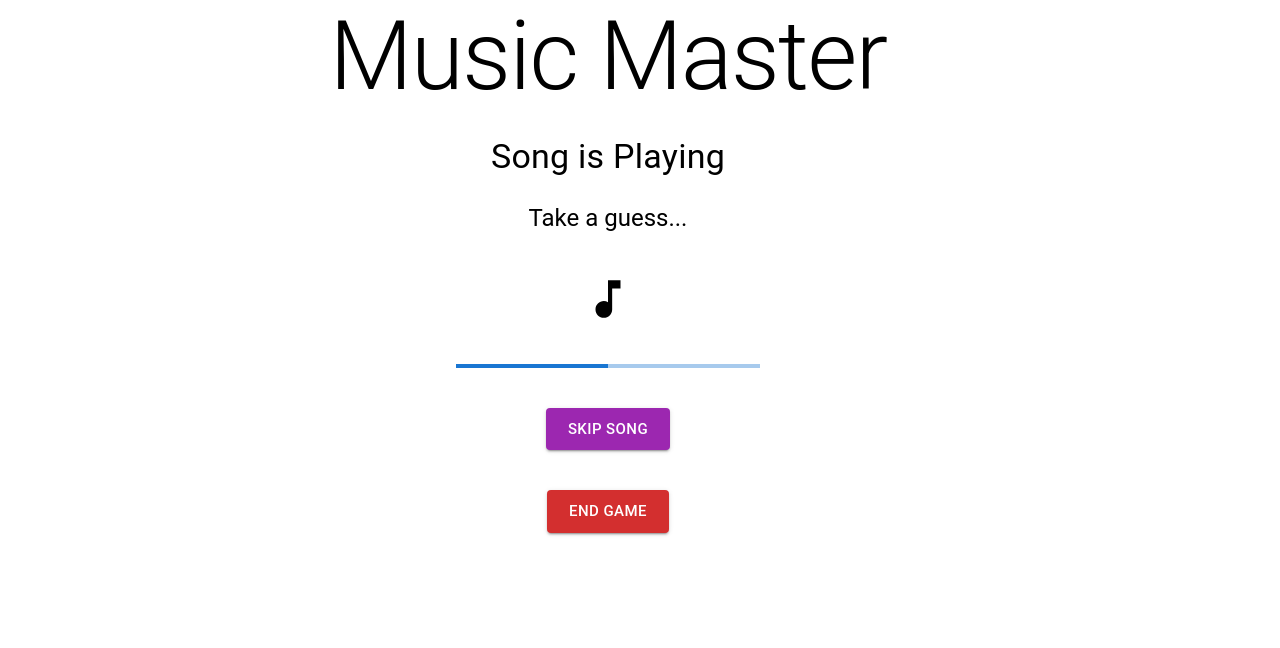
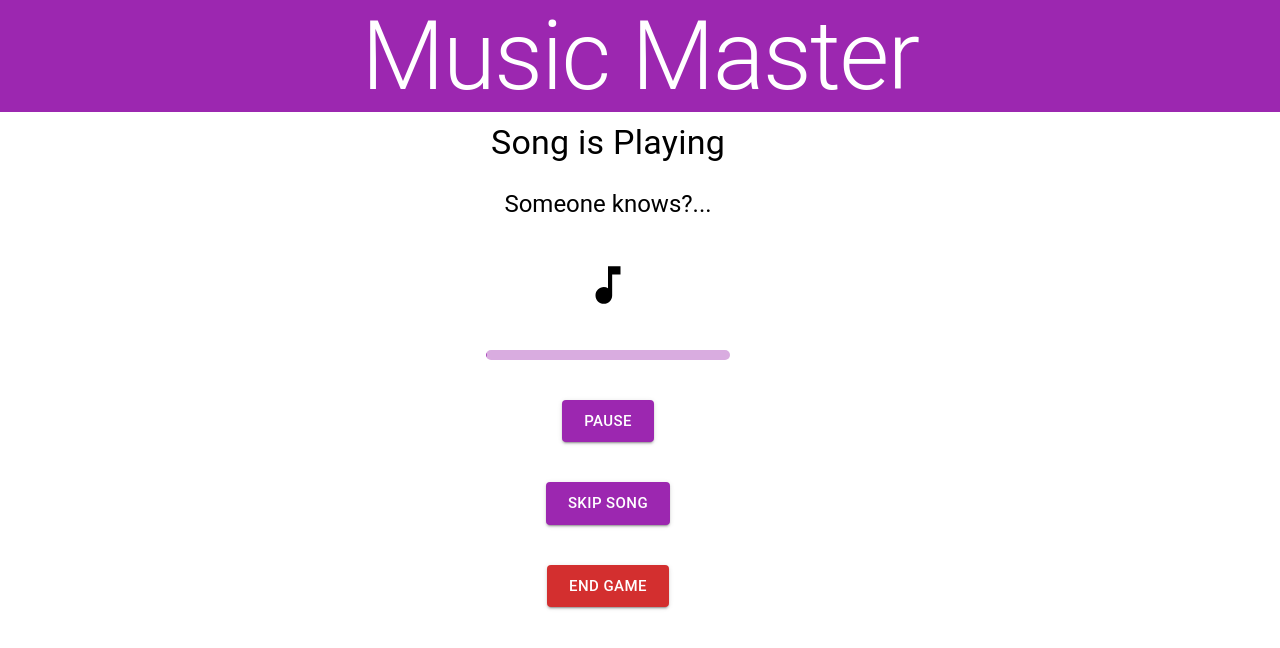
Before and after one commit to gil468/game-host-client, a React (Create React App) app in the folder game-host-client/: page /game-in-progress in a window 1280 px wide. Shown: the top 648 px of the page. Built offline with nearby package versions, Linux system fonts and the light colour scheme.

Commit message:
add some song logic

```diff
--- a/game-host-client/package.json
+++ b/game-host-client/package.json
@@ -10,7 +10,9 @@
     "@testing-library/jest-dom": "^5.17.0",
     "@testing-library/react": "^13.4.0",
     "@testing-library/user-event": "^13.5.0",
+    "notistack": "^3.0.1",
     "react": "^18.3.1",
+    "react-audio-player": "^0.17.0",
     "react-dom": "^18.3.1",
     "react-router-dom": "^6.23.1",
     "react-scripts": "5.0.1",
@@ -39,5 +41,8 @@
       "last 1 firefox version",
       "last 1 safari version"
     ]
+  },
+  "devDependencies": {
+    "@types/react-audio-player": "^0.13.0"
   }
 }
--- a/game-host-client/src/App.tsx
+++ b/game-host-client/src/App.tsx
@@ -3,18 +3,16 @@ import { BrowserRouter as Router, Route, Routes } from 'react-router-dom';
 import './App.css';
 import MainPage from "./components/MainPage";
 import GameInProgress from "./components/GameInProgress";
+import MusicMasterRouter from "./router/MusicMasterRouter";
+import { Typography } from "@mui/material";
+import Navbar from "./components/Navbar";
 
 function App() {
   return (
-    // <div className="App">
-    //   <MainPage />
-    // </div>
-    <Router>
-      <Routes>
-        <Route path="/game-in-progress" element={<GameInProgress />} />
-        <Route path="/" element={<MainPage />} />
-      </Routes>
-    </Router>
+    <div className="App">
+      <Navbar/>
+      <MusicMasterRouter/>
+   </div>
   );
 }
 
--- /dev/null
+++ b/game-host-client/src/components/AnswerPage.tsx
@@ -0,0 +1,25 @@
+import { Button, Stack, Typography } from "@mui/material";
+import { useEffect, useState } from "react";
+import { useNavigate, useParams } from "react-router-dom";
+import CountdownExample from "./Countdown";
+
+export interface AnswerPageProps {
+    songName : string
+}
+
+const AnswerPage = () => {
+    const [showCountdown, setShowCountdown] = useState<boolean>(false);
+    const navigate = useNavigate();
+
+    return (
+        <Stack width="95%" alignItems={"center"} spacing={10}>
+        <Typography variant="h3">The song is Devotion</Typography>
+        <Button variant="contained" size="large" onClick={() => setShowCountdown(true)}>
+          Next Song
+        </Button>
+        {showCountdown && <CountdownExample onEnd={() => navigate('/game-in-progress') }/>}
+      </Stack>
+    )
+}
+
+export default AnswerPage;
--- /dev/null
+++ b/game-host-client/src/components/AudioPlayer.css
@@ -0,0 +1,31 @@
+@keyframes countdown-animation {
+    0% {
+        transform: scale(0.5);
+        opacity: 0;
+    }
+
+    50% {
+        transform: scale(1.2);
+        opacity: 1;
+    }
+
+    100% {
+        transform: scale(1);
+        opacity: 0;
+    }
+}
+
+.countdown {
+    position: fixed;
+    top: 50%;
+    left: 50%;
+    transform: translate(-50%, -50%);
+    background-color: rgba(0, 0, 0, 0.8);
+    color: white;
+    padding: 20px;
+    border-radius: 10px;
+    text-align: center;
+    z-index: 1000;
+    font-size: 6rem;
+    animation: countdown-animation 1s ease-in-out;
+}
--- /dev/null
+++ b/game-host-client/src/components/AudioPlayer.tsx
@@ -0,0 +1,41 @@
+import { LinearProgress, Stack, Typography, linearProgressClasses, styled } from '@mui/material';
+import React, { useRef, useState, useEffect, ChangeEvent } from 'react';
+
+interface CustomAudioPlayerProps extends React.DetailedHTMLProps<React.AudioHTMLAttributes<HTMLAudioElement>, HTMLAudioElement> {
+    src : string,
+    isPlaying : boolean
+}
+
+const CustomAudioPlayer = ({isPlaying, ...props} : CustomAudioPlayerProps) => {
+  const audioRef = useRef<HTMLAudioElement>(null);
+  const [progress, setProgress] = useState(0);
+
+  const handleTimeUpdate = () => {
+    if (audioRef.current) {
+      const currentProgress = (audioRef.current.currentTime / audioRef.current.duration) * 100;
+      setProgress(currentProgress);
+    }
+  };
+
+  useEffect(() => {
+    if (isPlaying) {
+        audioRef.current?.play();
+      } else {
+        audioRef.current?.pause();
+      }
+  },[isPlaying])
+
+  return (
+    <Stack sx={{width :'100%', marginTop : '10px'}}>
+        <audio autoPlay onTimeUpdate={handleTimeUpdate} {...props} ref={audioRef} />
+        <LinearProgress color='secondary' sx={{
+            width : '20%', alignSelf : 'center', height : 10, borderRadius: 5,
+            [`& .${linearProgressClasses.bar}`]: {
+                borderRadius: 5,
+              }
+            }} variant="determinate" value={progress}  />
+    </Stack>
+  );
+};
+
+export default CustomAudioPlayer;
--- /dev/null
+++ b/game-host-client/src/components/Countdown.css
@@ -0,0 +1,42 @@
+.countdown-popup {
+    position: fixed;
+    top: 0;
+    left: 0;
+    width: 100vw;
+    height: 100vh;
+    margin-top: 0;
+    display: flex;
+    justify-content: center;
+    align-items: center;
+    background-color: rgba(0, 0, 0, 0.7);
+    /* Semi-transparent background */
+    z-index: 9999;
+    /* Ensure the popup is on top */
+}
+
+.countdown-number {
+    font-size: 10rem;
+    /* Adjust the font size */
+    color: white;
+    animation: popup-in 0.5s ease forwards, zoom-in 1s ease infinite;
+}
+
+@keyframes popup-in {
+    0% {
+        opacity: 0;
+    }
+
+    100% {
+        opacity: 1;
+    }
+}
+
+@keyframes zoom-in {
+    0% {
+        transform: scale(1);
+    }
+
+    100% {
+        transform: scale(1.5);
+    }
+}
--- /dev/null
+++ b/game-host-client/src/components/Countdown.tsx
@@ -0,0 +1,24 @@
+import React, { useState, useEffect } from 'react';
+import './Countdown.css';
+
+interface CountdownProps {
+    onEnd : () => void
+}
+
+const CountdownExample = (props : CountdownProps) => {
+  const [countdown, setCountdown] = useState(3);
+
+  useEffect(() => {
+    setTimeout(() => {
+        countdown > 1 ? setCountdown(countdown - 1) : props.onEnd();
+    },1000)
+  }, [countdown]);
+
+  return (
+    <div className="countdown-popup">
+          <h1 className="countdown-number">{countdown}</h1>
+    </div>
+  );
+};
+
+export default CountdownExample;
--- a/game-host-client/src/components/GameInProgress.tsx
+++ b/game-host-client/src/components/GameInProgress.tsx
@@ -1,25 +1,17 @@
-import React, { useState, useEffect } from "react";
-import { Button, Stack, Typography, Box, LinearProgress } from "@mui/material";
-import MusicNoteIcon from "@mui/icons-material/MusicNote";
+import { useState, useEffect } from "react";
+import { Button, Stack, Typography, Box, LinearProgress, Alert } from "@mui/material";
+import AudioPlayer from "./AudioPlayer";
+import CountdownExample from "./Countdown";
+import { Pause, MusicNote } from "@mui/icons-material";
+import { useSnackbar } from "notistack";
+import { useNavigate } from "react-router-dom";
 
 const GameInProgress = () => {
-  const [progress, setProgress] = React.useState(0);
+  const [isPlaying, setIsPlaying] = useState<boolean>(true);
+  const [showCountdown, setShowCountdown] = useState<boolean>(false);
+  const { enqueueSnackbar} = useSnackbar();
 
-  React.useEffect(() => {
-    const timer = setInterval(() => {
-      setProgress((oldProgress) => {
-        if (oldProgress === 100) {
-          return 0;
-        }
-        const diff = 0.5 * 10; // 5% increase
-        return Math.min(oldProgress + diff, 100);
-      });
-    }, 500); // In total, increase 5% per half a second
-
-    return () => {
-      clearInterval(timer);
-    };
-  }, []);
+  const navigate = useNavigate();
 
   const launchNewGame = () => {
     // TODO: send request to start new game to server
@@ -28,23 +20,48 @@ const GameInProgress = () => {
   return (
     <Stack width="95%">
       <Stack spacing={3} alignItems={"center"}>
-        <Typography variant={"h1"}>Music Master</Typography>
-        <Typography variant={"h4"}>Song is Playing</Typography>
-        <Typography variant={"h5"}>Take a guess...</Typography>
+        <Typography variant={"h4"}>{isPlaying ? 'Song is Playing' : 'Song is Paused'}</Typography>
+        <Typography variant={"h5"}>{isPlaying ? 'Someone knows?...' : 'Take a guess...'}</Typography>
       </Stack>
-
+      {/* <AudioPlayer  src={'/wow.mp3'}/> */}
       <Stack spacing={5} alignItems={"center"}>
         <Stack spacing={1} />
-        <MusicNoteIcon sx={{ fontSize: 50 }} />
-        <Box sx={{ width: "25%" }}>
-          <LinearProgress variant="determinate" value={progress} />
-        </Box>
-
+        {isPlaying ? <MusicNote sx={{ fontSize: 50 }} /> : <Pause sx={{ fontSize: 50 }}/> }
+        <AudioPlayer src="/devotion.mp3" isPlaying={isPlaying} onEnded={() => setIsPlaying(false)}/>
+        {isPlaying  ? <Button
+          variant="contained"
+          size="large"
+          color="secondary"
+          onClick={() => setIsPlaying(false)}
+        >
+          Pause
+        </Button> : <div>
+        <Button
+          variant="contained"
+          size="large"
+          color="error"
+          onClick={() => enqueueSnackbar('wrong answer', {variant:'error', autoHideDuration:1000,
+           anchorOrigin : {horizontal : 'center', vertical : 'top'},
+           onClose: () => setShowCountdown(true)})}
+        >
+          Wrong Answer
+        </Button>
+        <Button
+          variant="contained"
+          size="large"
+          color="success"
+          onClick={() => enqueueSnackbar('correct answer', {variant:'success', autoHideDuration:1000,
+          anchorOrigin : {horizontal : 'center', vertical : 'top'},
+          onClose: () => navigate('/answer-revail', {state : {songName : 'Devotion'}})})}
+        >
+          Correct Answer
+        </Button>
+        </div>}
         <Button
           variant="contained"
           size="large"
           color="secondary"
-          onClick={launchNewGame}
+          onClick={() => navigate('/answer-revail', {state : {songName : 'Devotion'}})}
         >
           Skip Song
         </Button>
@@ -56,6 +73,7 @@ const GameInProgress = () => {
         >
           End Game
         </Button>
+        {showCountdown && <CountdownExample onEnd={() => {setIsPlaying(true); setShowCountdown(false);}}/>}
       </Stack>
     </Stack>
   );
--- a/game-host-client/src/components/MainPage.tsx
+++ b/game-host-client/src/components/MainPage.tsx
@@ -16,7 +16,6 @@ const MainPage = () => {
 
     return (
       <Stack width="95%" alignItems={"center"} spacing={10}>
-        <Typography variant={"h1"}>Music Master</Typography>
         <Button variant="contained" size="large" onClick={launchNewGame}>
           Host New Game
         </Button>
--- /dev/null
+++ b/game-host-client/src/components/Navbar.tsx
@@ -0,0 +1,10 @@
+import { Typography, useTheme } from "@mui/material";
+
+const Navbar = () => {
+    const theme = useTheme();
+    return (
+        <Typography sx={{backgroundColor : theme.palette.secondary.main, marginBottom : '10px' }} color={theme.palette.background.default} variant={"h1"}>Music Master</Typography>
+    )
+}
+
+export default Navbar;
--- a/game-host-client/src/index.tsx
+++ b/game-host-client/src/index.tsx
@@ -3,12 +3,13 @@ import ReactDOM from 'react-dom/client';
 import './index.css';
 import App from './App';
 import reportWebVitals from './reportWebVitals';
+import { SnackbarProvider } from 'notistack';
 
 const root = ReactDOM.createRoot(document.getElementById('root') as HTMLElement);
 root.render(
-  <React.StrictMode>
+  <SnackbarProvider>
     <App />
-  </React.StrictMode>
+  </SnackbarProvider>
 );
 
 // If you want to start measuring performance in your app, pass a function
--- /dev/null
+++ b/game-host-client/src/router/MusicMasterRouter.tsx
@@ -0,0 +1,18 @@
+import { BrowserRouter as Router, Routes, Route } from "react-router-dom";
+import GameInProgress from "../components/GameInProgress";
+import MainPage from "../components/MainPage";
+import AnswerPage from "../components/AnswerPage";
+
+const MusicMasterRouter = () => {
+    return (
+    <Router>
+      <Routes>
+        <Route path="/game-in-progress" element={<GameInProgress />} />
+        <Route path="/" element={<MainPage />} />
+        <Route path="/answer-revail" element={<AnswerPage/>} />
+      </Routes>
+    </Router>
+    )
+}
+
+export default MusicMasterRouter;
```
Also changed, not shown: 1 other file (tests, documents, lock files or other folders).
